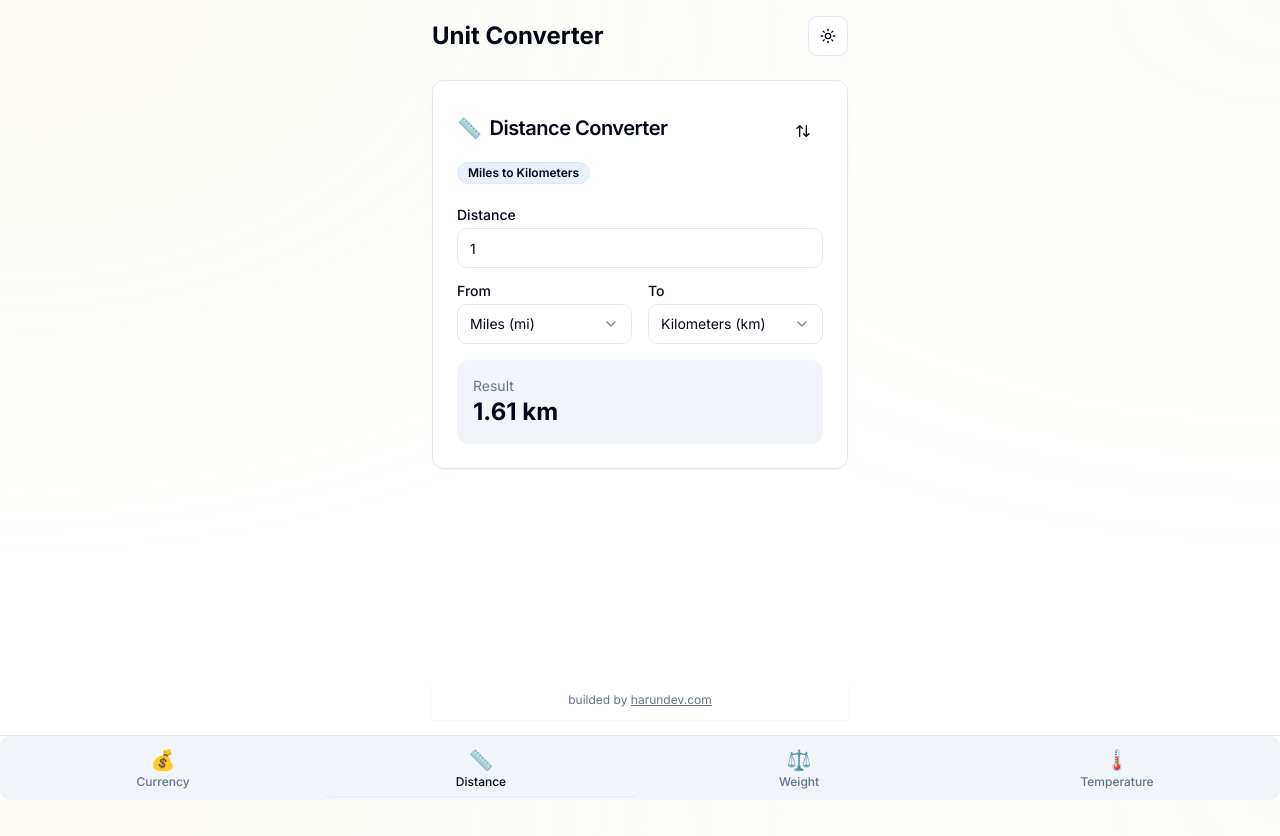
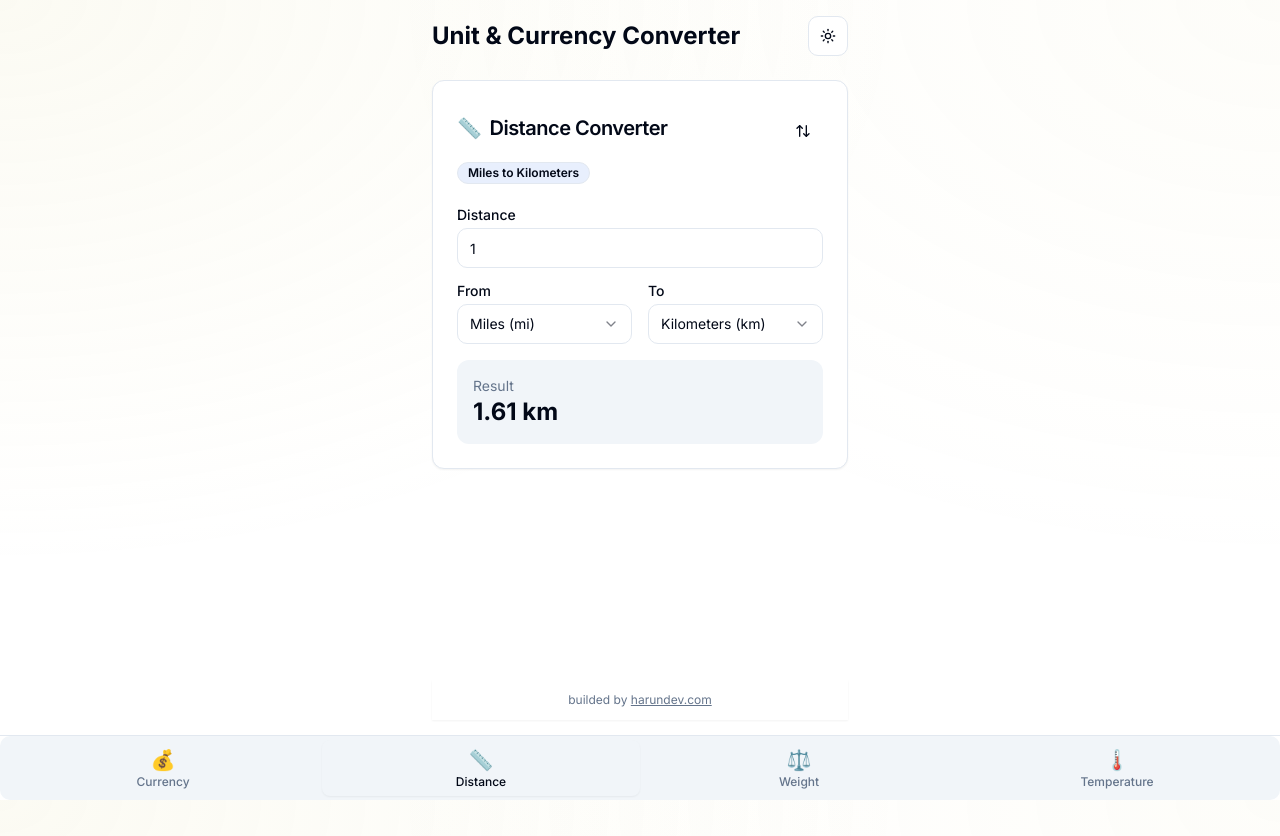
Before and after one commit to haruntoker/Unit-Converter, a Next.js app: page / in a window 1280 px wide. Shown: the top 836 px of the page. Built offline with nearby package versions, Linux system fonts and the light colour scheme.

Commit message:
ui/ux enhanced.

```diff
--- a/app/page.tsx
+++ b/app/page.tsx
@@ -9,7 +9,7 @@ export default function Home() {
       className="flex min-h-screen flex-col items-center justify-between"
       aria-label="Unit Converter Main Content"
     >
-      <h1 className="sr-only">Unit Converter</h1>
+      <h1 className="sr-only">Unit & Currency Converter</h1>
       <Converter />
     </main>
   );
--- a/components/converter.tsx
+++ b/components/converter.tsx
@@ -13,7 +13,7 @@ export function Converter() {
   return (
     <div className="w-full max-w-md mx-auto p-4 min-h-screen flex flex-col">
       <div className="flex justify-between items-center mb-4">
-        <h1 className="text-2xl font-bold">Unit Converter</h1>
+        <h1 className="text-2xl font-bold">Unit & Currency Converter</h1>
         <div className="flex items-center gap-2">
           <InstallPWA />
           <ModeToggle />
```
